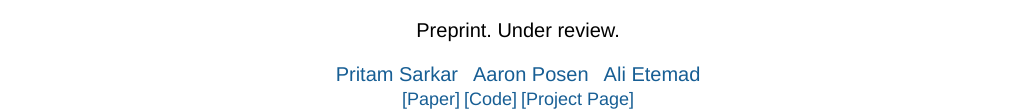
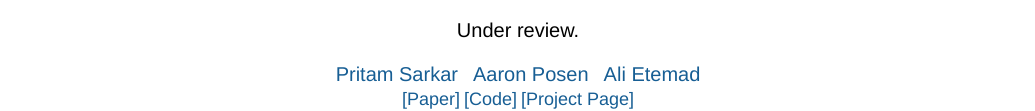
Before and after one commit to pritamqu/AVCAffe, a plain HTML site: page docs/index.html in a window 1280 px wide. Shown: the part 264-375 px from the top of the page, without its empty margins (122-1157 px from the left). Drawn offline with Linux system fonts and the light colour scheme; a script that the page names is missing.

Commit message:
minor typos

```diff
--- a/docs/index.html
+++ b/docs/index.html
@@ -24,7 +24,7 @@
         <img width="360" alt="AVCAffe" title="AVCAffe" src="./assets/images/logo.png"><br>
         <span style="font-size:46px">AVCAffe: A Large Scale Audio-Visual Dataset of Cognitive Load and Affect for Remote Work</span>
         <br><br>
-        <span style="font-size:20px">Preprint. Under review.</span>
+        <span style="font-size:20px">Under review.</span>
         <br><br>
         <table align=center>
             <tr>
```
Also changed, not shown: 1 other file.
